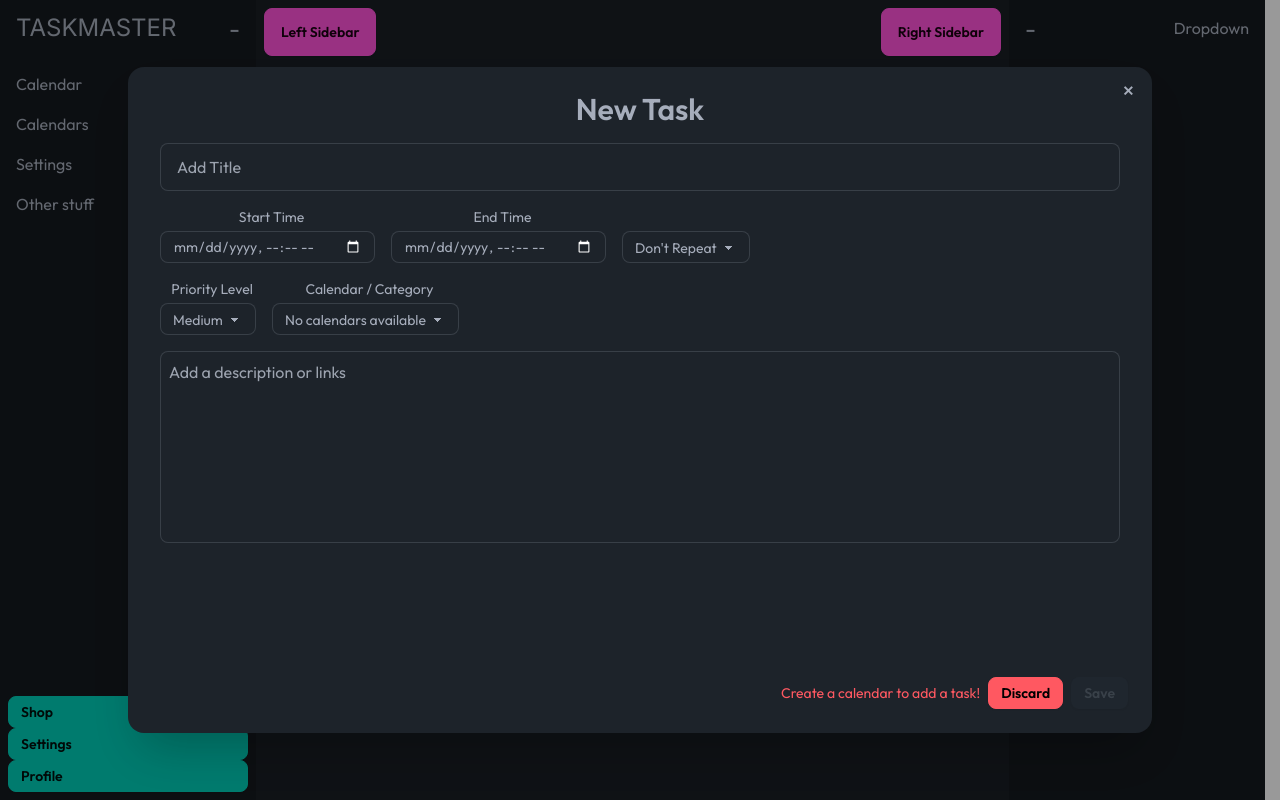
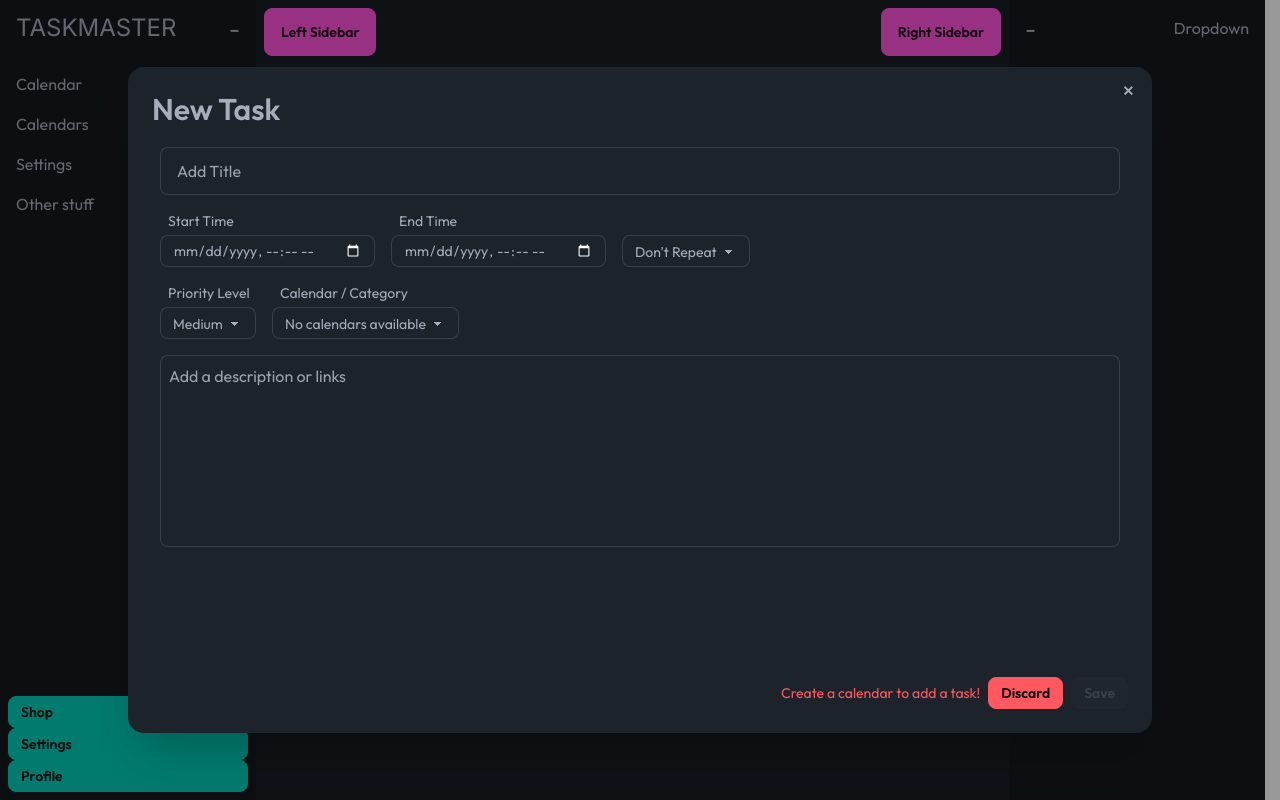
Before and after one commit to Zolice/CM2020-Agile-Software-Project, a Nuxt app: page / in a window 1280 px wide. Both pictures are taken after a click on the button "Add Task". Built offline with nearby package versions, Linux system fonts and the light colour scheme.

Commit message:
Fixed text alignment issues and modal not opening

```diff
--- a/components/AddTaskModal.vue
+++ b/components/AddTaskModal.vue
@@ -3,7 +3,7 @@
   <button
     class="btn btn-primary btn-sm text-center items-center"
     type="button"
-    :onclick="openAddTaskModal"
+    @click="openAddTaskModal"
   >
     Add Task
   </button>
@@ -17,10 +17,10 @@
         </button>
       </form>
       <div class="flex flex-col h-full gap-4">
-        <h3 class="text-3xl font-bold">New Task</h3>
-        <div class="flex flex-col lg:flex-row h-full overflow-auto gap-4">
+        <h3 class="text-3xl font-bold w-fit">New Task</h3>
+        <div class="flex flex-col lg:flex-row h-full overflow-auto gap-3">
           <div
-            class="flex flex-col overflow-auto h-full w-full px-2 pb-2 gap-4"
+            class="flex flex-col overflow-auto h-full w-full px-2 py-1 gap-4"
           >
             <!-- Title -->
             <div class="flex flex-col gap-1">
@@ -33,7 +33,7 @@
             </div>
             <!-- Date & Time Pickers -->
             <div class="flex flex-row gap-4">
-              <div class="flex flex-col gap-1">
+              <div class="flex flex-col gap-1 items-start">
                 <span class="text-sm pl-2">Start Time</span>
                 <input
                   id="startTime"
@@ -43,7 +43,7 @@
                   class="input input-bordered input-sm"
                 />
               </div>
-              <div class="flex flex-col gap-1">
+              <div class="flex flex-col gap-1 items-start">
                 <span class="text-sm pl-2">End Time</span>
                 <input
                   id="endTime"
@@ -67,11 +67,11 @@
             </div>
             <!-- Priority / Category -->
             <div class="flex flex-row gap-4">
-              <div class="flex flex-col gap-1">
+              <div class="flex flex-col gap-1 items-start">
                 <span class="text-sm pl-2">Priority Level</span>
                 <select
                   v-model="priorityLevel"
-                  class="select select-bordered select-sm w-fit max-w-xs"
+                  class="select select-bordered select-sm"
                   @change="priorityLevelChanged"
                 >
                   <option>Low</option>
@@ -79,11 +79,11 @@
                   <option>High</option>
                 </select>
               </div>
-              <div class="flex flex-col gap-1">
+              <div class="flex flex-col gap-1 items-start">
                 <span class="text-sm pl-2">Calendar / Category</span>
                 <select
                   v-model="calendarCategory"
-                  class="select select-bordered select-sm w-fit max-w-xs"
+                  class="select select-bordered select-sm w-fit"
                   :class="[
                     calendarCategory == 'No calendars available'
                       ? 'btn-disabled'
@@ -170,12 +170,15 @@ const priorityLevel = ref("Medium");
 onMounted(() => {});
 
 function openAddTaskModal() {
+  console.log("hello");
   // Get all calendars
   // calendar list
   const calendars = backendSettings.value.getCalendars();
+  console.log("hello");
 
   // Get keys of calendar list
   calendarCategoryList.value = Object.keys(calendars);
+  console.log("hello");
 
   // Set the default calendar
   if (calendarCategoryList.value.length > 0) {
@@ -183,6 +186,7 @@ function openAddTaskModal() {
   } else {
     calendarCategory.value = "No calendars available";
   }
+  console.log("hello");
 
   // Clear all values
   addTitle.value = "";
@@ -191,9 +195,11 @@ function openAddTaskModal() {
   endTime.value = "";
   repeatTask.value = "Don't Repeat";
   priorityLevel.value = "Medium";
+  console.log("hello");
 
   // Open add task modal
   add_task_modal.showModal();
+  console.log("hello");
 }
 
 function createTask() {
@@ -244,6 +250,7 @@ function createTask() {
     status: "CONFIRMED",
     summary: addTitle.value,
     transparency: "TRANSPARENT",
+    // Extra information added by TM
     description: addDescription.value,
     priority: priorityLevel.value,
   };
```
